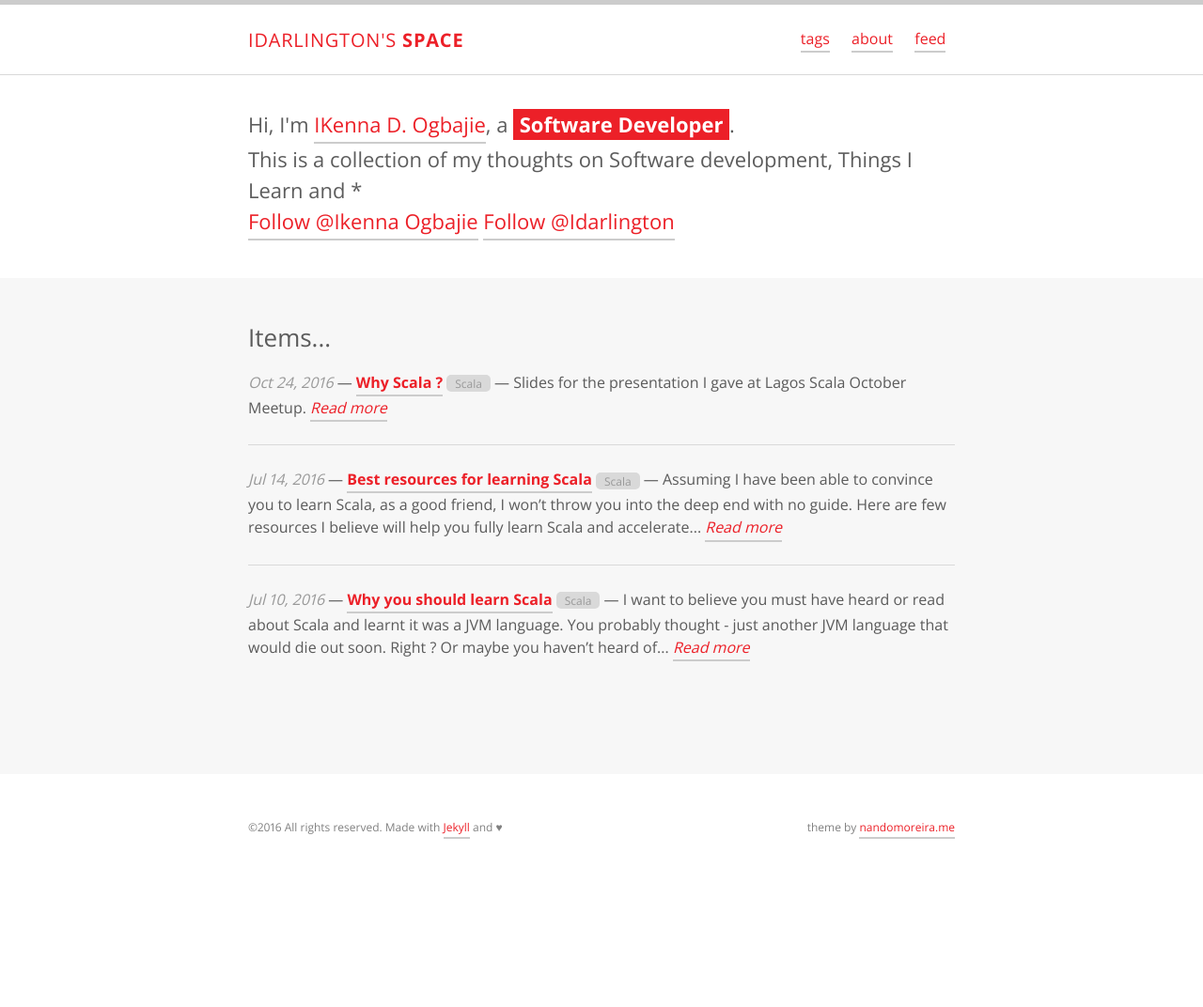
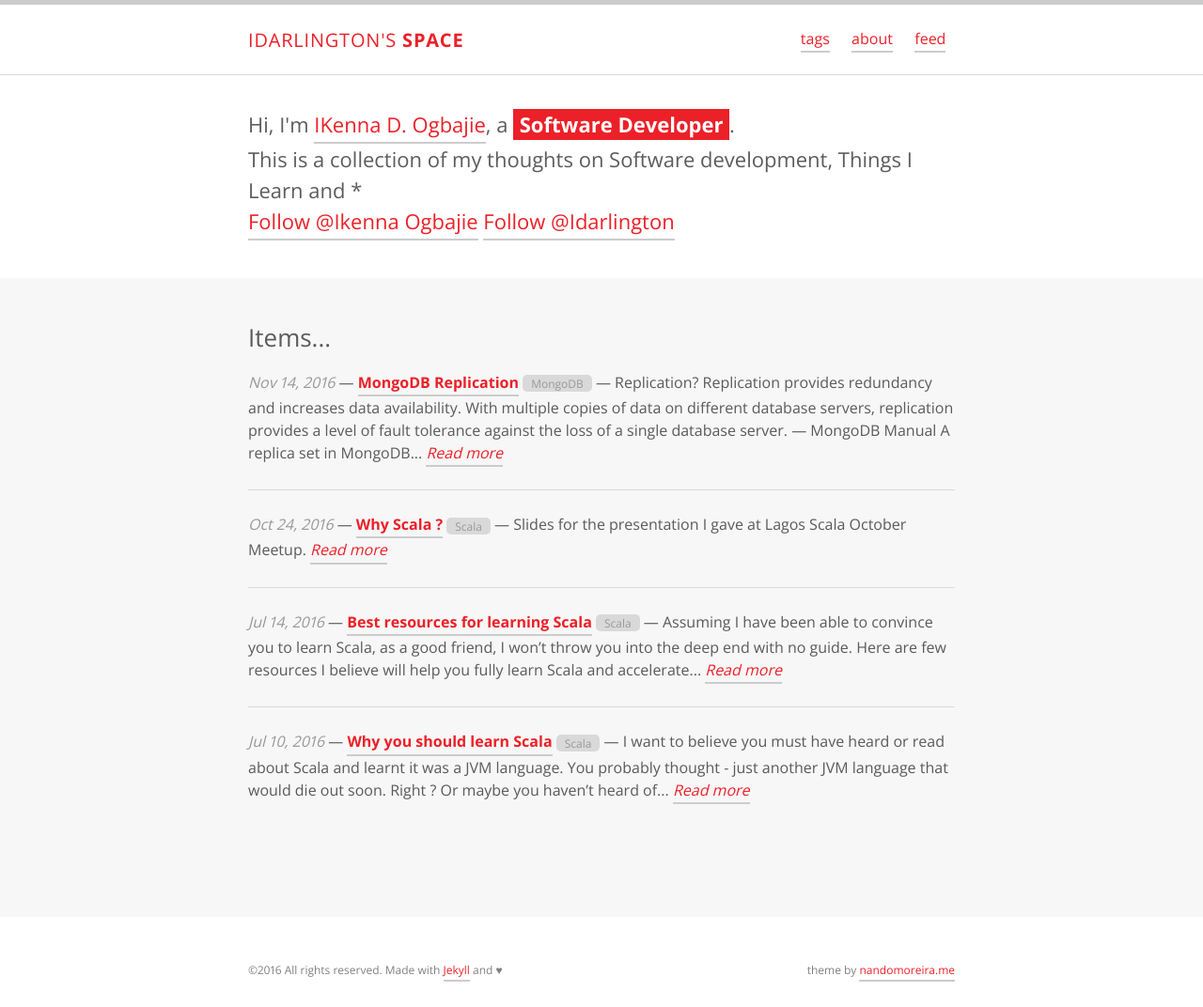
Before and after one commit to idarlington/idarlington.github.io, a Jekyll site: the page built from index.html, in a window 1280 px wide. Shown: the whole page at 94% size. Built offline with Jekyll 4.4.1, drawn with Linux system fonts in a browser that asks for light colours; the list of posts is cut into pages by our own code; comment, search, counter and statistics services are not loaded; before the commit the page ends 920 px from its top, so only the background shows below that.

Commit message:
MongoDB Replication

```diff
--- /dev/null
+++ b/_posts/2016-11-14-mongodb-replication.md
@@ -0,0 +1,142 @@
+---
+layout: post
+title:  "MongoDB Replication"
+description: "About replication and Configuring a MongoDB replica set"
+comments: true
+keywords: "MongoDB, replica set, replication, MongoDB Replication"
+tags:
+- MongoDB
+---
+
+<style>
+ul {
+  list-style-type: square;
+  margin-bottom: 10px;
+  padding-left: 30px;
+}
+ol {
+  list-style-type: decimal;
+  margin-bottom: 10px;
+  padding-left: 30px;
+}
+
+h3 strong {
+  font-weight:normal;
+}
+</style>
+
+
+## Replication?
+
+> Replication provides redundancy and increases data availability. With multiple copies of data on different database servers, replication provides a level of fault tolerance against the loss of a single database server.
+>
+> — *MongoDB Manual*
+
+
+A replica set in MongoDB is a group of mongod instances that maintain the same data set. The mongod instances are known as nodes. Nodes could be primary or secondary.
+
+By default write operations are performed on the primary node and synced to other secondary nodes. Read operations are also performed on the primary node by default but the configuration on read operations can be changed.
+<div style="text-align:center" markdown="1">
+![MongoDB replication](/assets/images/mongo-replication.png "Replica set example")
+</div>
+
+## Benefits of replication
+
+*  High availability  & redundancy
+*  Distributes database requests, therefore, could increase application's speed (has to be configured)
+
+## Setting Up a Replica Set
+
+<ol markdown="1">
+  <li markdown="1">
+
+#### *Set Up MongoDB on the servers* :
+[Mongod instances](https://docs.mongodb.com/v3.0/tutorial/install-mongodb-on-ubuntu/) need to be setup on the servers you plan to use in the replica set.
+
+  Ideally, a replica set is to have an odd number of mongod instances; this is to ensure that during an election for a master mongod instance, quorom can be reached. If you can only set up even mongod instances, then you have to add an arbiter.  The minimum number of mongod instances is three,  if you can only setup two, then you have to add an arbiter.
+
+  Arbiters are mongod instances that are part of a replica set but do not hold data. Arbiters participate in elections in order to break ties.
+
+  I have seen a few cases where all mongod instances of a replica set are setup on a single server, I think it beats the purpose of setting up a replica set. If that server goes down, then your MongoDB server becomes unavailable.
+  </li>
+
+  <li markdown="1">
+### *Check connection between Mongod instances* :
+ The connection between the Mongod instances on the different servers needs to be tested and confirmed. This is important if you use a firewall on your servers. I have had cases where I setup a replica set and it wasn't working only to find out the connection port between the Mongod instances was blocked.
+
+  The hostname of the servers where other Mongod instances are located needs to be added to each server's `/etc/hosts`. For a server with hostname `idarlington` and ip `192.168.2.218`, it should be added as :
+
+{% highlight sh  %}
+192.168.2.218 idarlington
+{% endhighlight %}
+
+  </li>
+
+
+  <li markdown="1">
+### *Set up configuration file* :
+After confirming the connection between the Mongod instances, you can now begin the replica set setup proper. You need to edit the MongoDB conf file that starts the Mongod service.
+
+For most linux systems the conf file is located in the `/etc/init`. For **MongoDB 2.4 and lower**, the file is `mongodb.conf` while for **MongoDB 2.6 and above**,  the file is `mongod.conf`
+
+
+For **MongoDB version 2.6 and above**
+{% highlight yaml  %}
+replication.replSetName : "replset name you have chosen"
+{% endhighlight %}
+
+OR
+
+{% highlight yaml  %}
+replication:
+   replSetName : "replset name you have chosen"
+{% endhighlight %}
+
+For **MongoDB 2.4 and below**
+
+{% highlight yaml  %}
+replSet  = "replset name you have chosen"
+{% endhighlight %}
+  </li>
+
+
+  <li markdown="1">
+
+### *Initiate Replica Set* :
+  You can now exit the conf file and start a mongo shell on the server you want to be the primary node.
+  {% highlight zsh  %}
+  Mongo
+  {% endhighlight %}
+
+  Then to initiate the replica set :{% highlight sh  %}rs.initiate(){% endhighlight %}
+
+  To show the configuration of the replica set :
+    {% highlight sh  %} rs.conf() {% endhighlight %}
+
+  To show the recent status of the replica set :
+  {% highlight sh  %}rs.status(){% endhighlight %}
+  </li>
+
+  <li markdown="1">
+
+### *Add other members* :
+After initiating the replica set, its only member is the current server where you are running the mongo shell. To add other members to the replica set, use the IP address or hostname of the server with the mongod instance you want to add like
+  {% highlight sh  %}
+  rs.add("192.168.2.128")
+  {% endhighlight %}
+  </li>
+
+  <li markdown="1">
+
+### *Adding an arbiter* :
+ Arbiters are useful when you have an even number of nodes, if you already have an odd number of nodes, it is not needful. To add an arbiter, you can either use its hostname or ip address.
+  {% highlight sh  %}
+  rs.addArb("192.168.2.13")
+  {% endhighlight %}
+  </li>
+</ol>
+
+
+## Notes
+* If you formerly built your application to work with a standalone MongoDB server, you have to update your mongodb connection to work with a replica set. The way to do this differs with the ORM or driver you use for your application.
+* You can set read preference on your application. The available options are `primary`, `primaryPrefered`, `secondary`, `secondaryPrefered`, `nearest`.
```
Also changed, not shown: about.md (+1 -1 lines), assets/images/mongo-replication.png (added), 11 other files.
